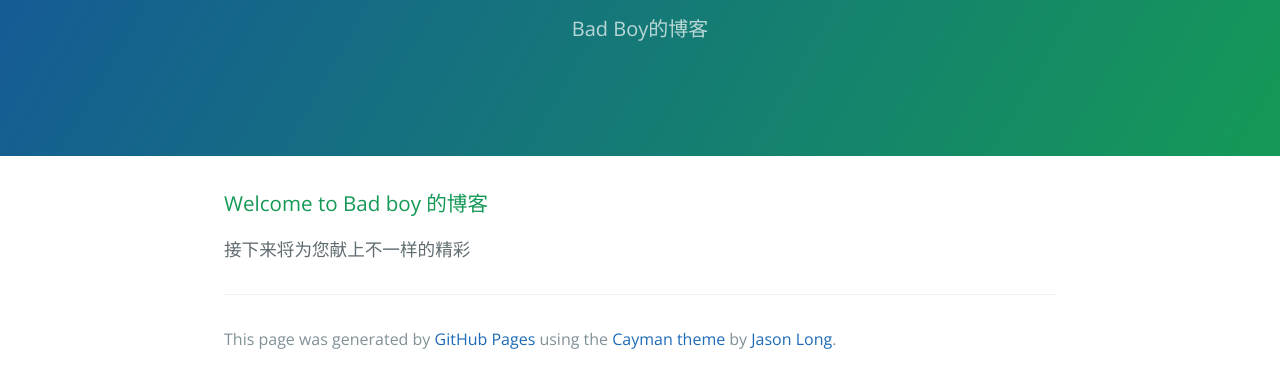
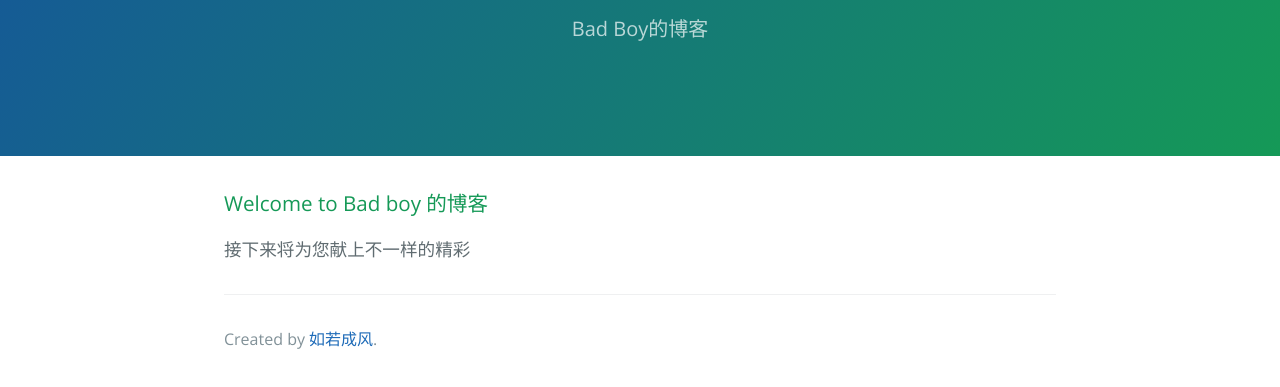
Before and after one commit to EternalBoy/eternalboy.github.io, a plain HTML site: page index.html in a window 1280 px wide. Shown: the part 161-548 px from the top of the page. Drawn offline with nearby package versions, Linux system fonts and the light colour scheme.

Commit message:
Update index.html

```diff
--- a/index.html
+++ b/index.html
@@ -23,7 +23,7 @@
 
       <footer class="site-footer">
 
-        <span class="site-footer-credits">This page was generated by <a href="https://pages.github.com">GitHub Pages</a> using the <a href="https://github.com/jasonlong/cayman-theme">Cayman theme</a> by <a href="https://twitter.com/jasonlong">Jason Long</a>.</span>
+        <span class="site-footer-credits"> Created by <a href="https://twitter.com/jasonlong">如若成风</a>.</span>
       </footer>
 
     </section>
```
